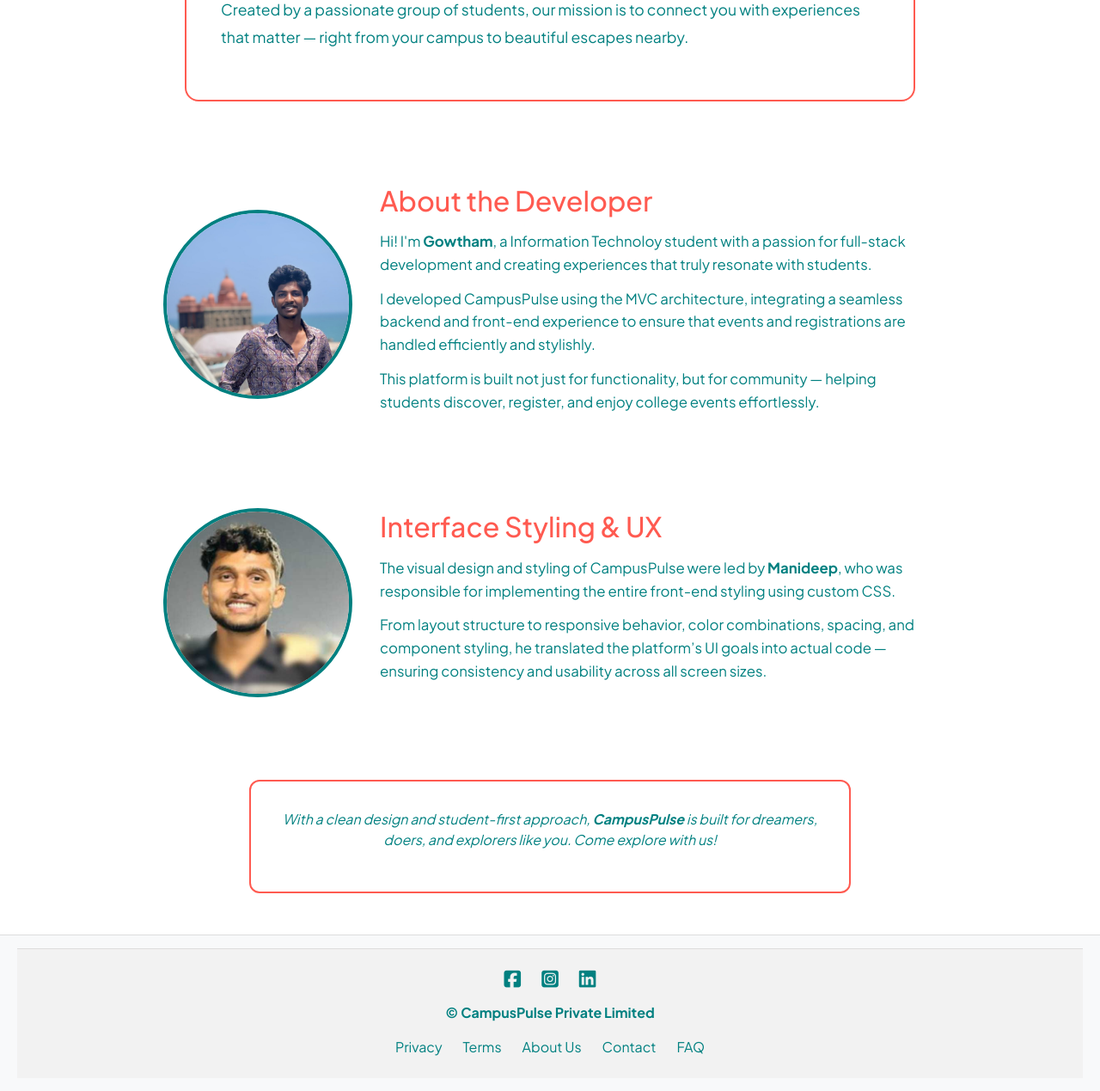
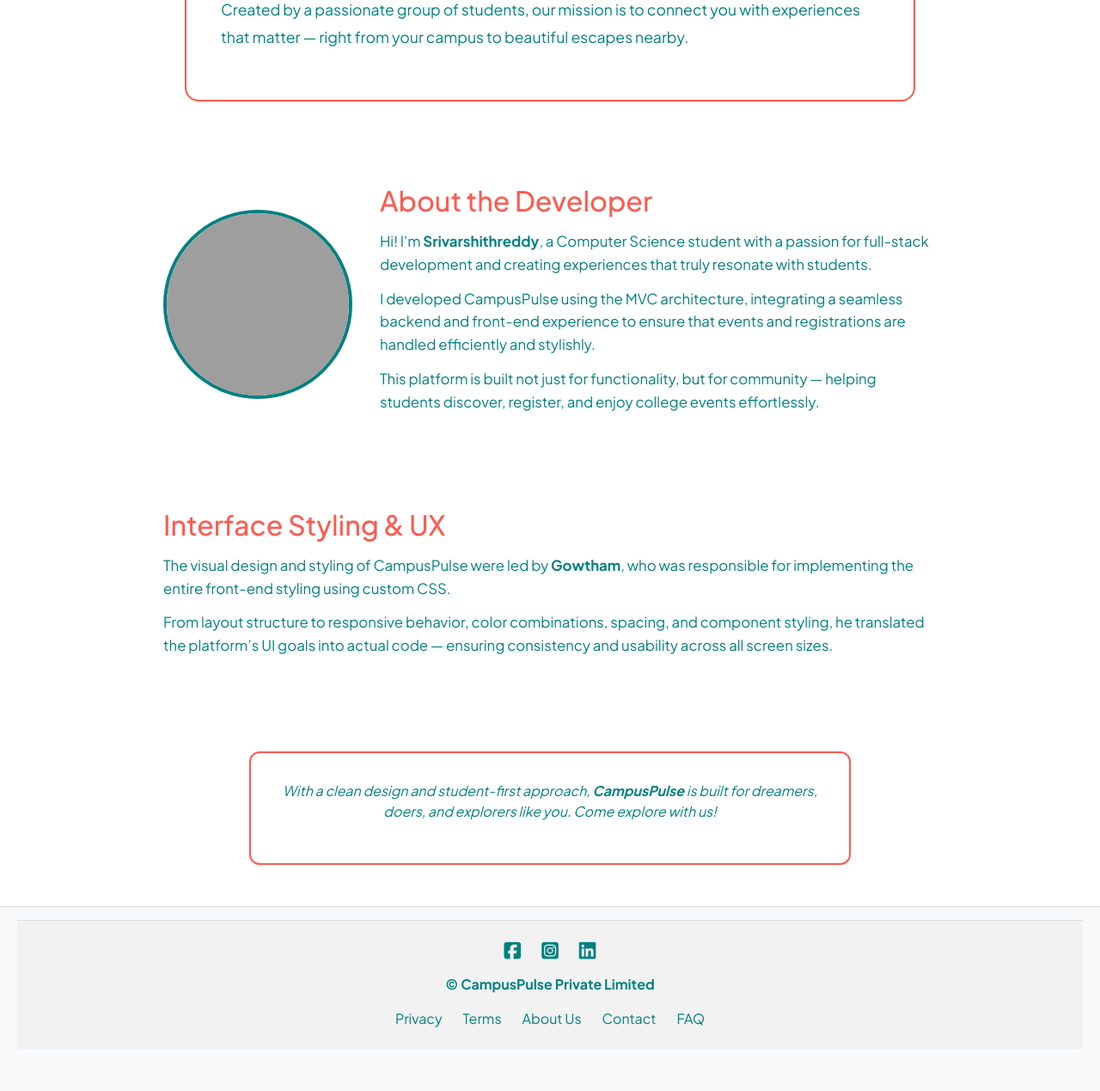
Before and after one commit to sri-varshith-reddy/campuspulse, a Node project: template views/listings/about.ejs in a window 1280 px wide. Shown: the part 1082-2351 px from the top of the page at 86% size. After the commit the page ends 2277 px from the top, so only its background shows below. Run offline with Node 20 templates, Linux system fonts and the light colour scheme; the template is opened without the code that fills it, so the values that code supplies are empty; some libraries are stand-ins or nearby versions; grey boxes are pictures that could not be loaded.

Commit message:
Update about.ejs

```diff
--- a/views/listings/about.ejs
+++ b/views/listings/about.ejs
@@ -21,11 +21,11 @@
 <!-- Creator Section -->
 <section class="creator-highlight">
   <div class="creator-wrapper">
-   <img src="/images/hello.jpeg" alt="Srivarshith">
+   <img src="/images/me.jpg alt="Srivarshith">
     <div class="creator-text">
       <h2>About the Developer</h2>
       <p>
-        Hi! I'm <strong> Gowtham</strong>, a Information Technoloy student with a passion for full-stack development and creating experiences that truly resonate with students.
+        Hi! I'm <strong> Srivarshithreddy</strong>, a Computer Science student with a passion for full-stack development and creating experiences that truly resonate with students.
       </p>
       <p>
         I developed CampusPulse using the MVC architecture, integrating a seamless backend and front-end experience to ensure that events and registrations are handled efficiently and stylishly.
@@ -39,12 +39,12 @@
 
 <section class="creator-highlight">
   <div class="creator-wrapper">
-    <img src="/images/thonta.jpg" alt="Manideep">
+
     <div class="creator-text">
       <h2>Interface Styling & UX </h2>
 
     <p>
-      The visual design and styling of CampusPulse were led by <strong>Manideep</strong>, who was responsible for implementing the entire front-end styling using custom CSS.
+      The visual design and styling of CampusPulse were led by <strong>Gowtham</strong>, who was responsible for implementing the entire front-end styling using custom CSS.
     </p>
     <p>
       From layout structure to responsive behavior, color combinations, spacing, and component styling, he translated the platform’s UI goals into actual code — ensuring consistency and usability across all screen sizes.
```
